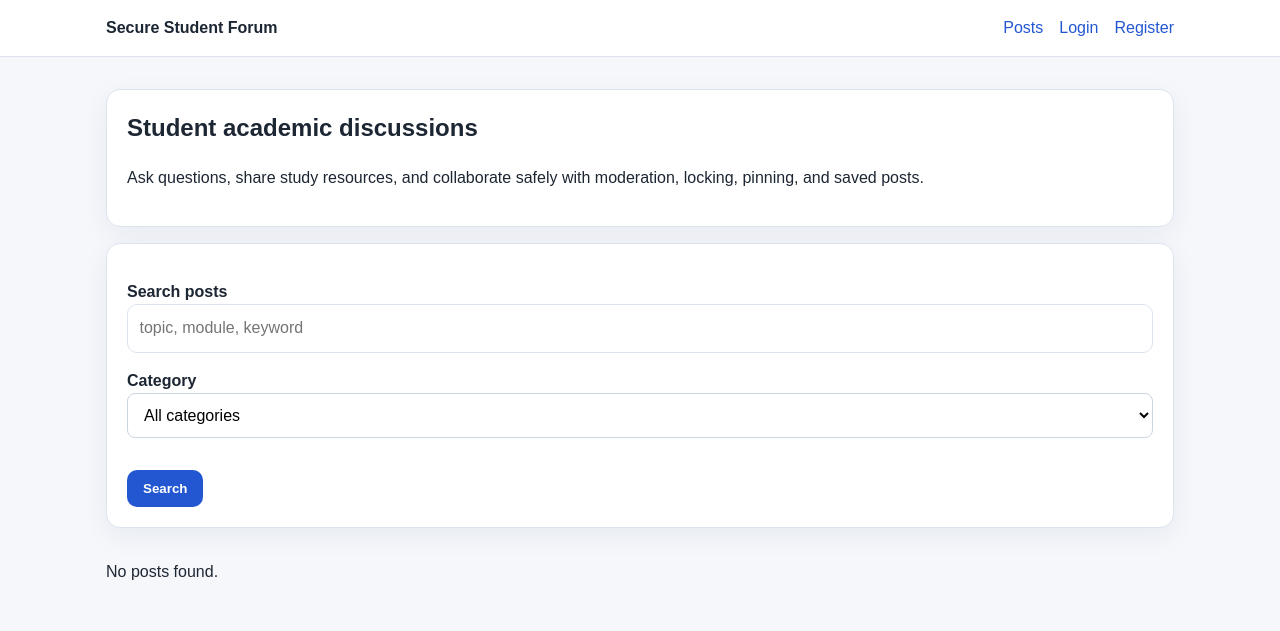
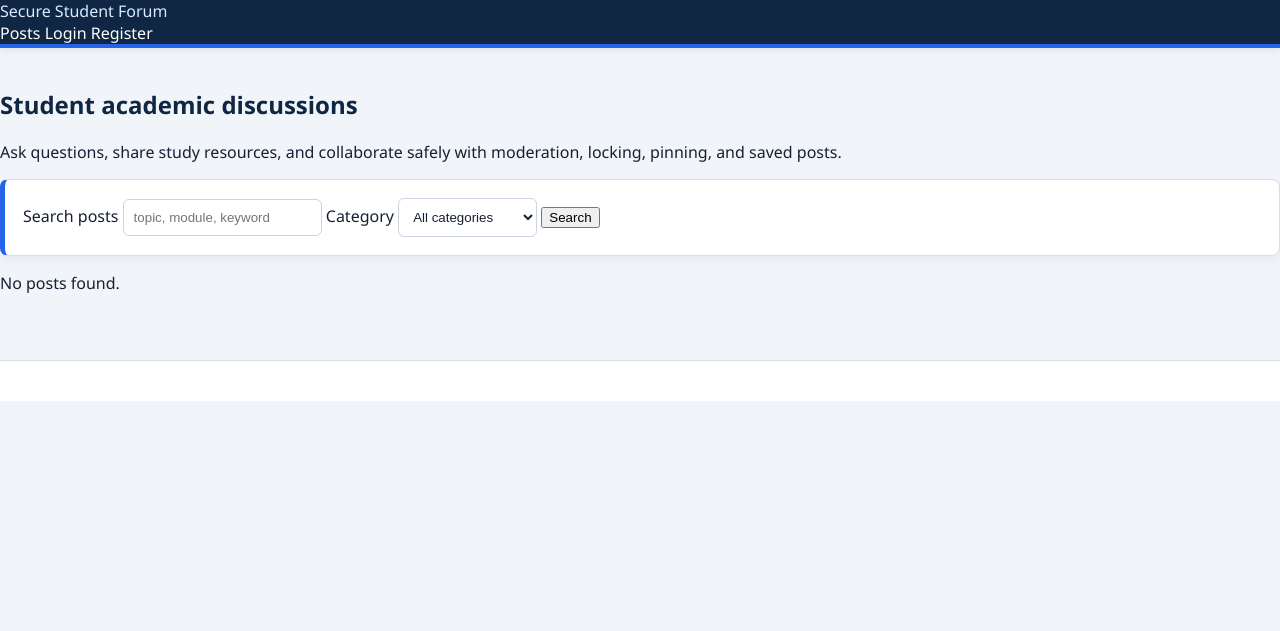
Before and after one commit to teoks/SITsecure2516, a Flask app: page / in a window 1280 px wide. Shown: the top 631 px of the page. Run offline with Flask 3, Linux system fonts and the light colour scheme.

Commit message:
Change in CSS2

```diff
--- a/app/static/css/style.css
+++ b/app/static/css/style.css
@@ -1,106 +1,239 @@
-:root {
-    --bg: #f5f7fb;
-    --panel: #ffffff;
-    --text: #1d2633;
-    --muted: #607086;
-    --primary: #2357d1;
-    --border: #dce3ef;
-    --danger: #a92828;
-    --success: #146c43;
-}
-* { box-sizing: border-box; }
 body {
+    background: #f1f5f9;
+    font-family: "Segoe UI", Roboto, Arial, sans-serif;
+    color: #172033;
     margin: 0;
-    font-family: Arial, Helvetica, sans-serif;
-    color: var(--text);
-    background: var(--bg);
-    line-height: 1.5;
-}
-a { color: var(--primary); text-decoration: none; }
-a:hover, a:focus { text-decoration: underline; }
-.site-header { background: var(--panel); border-bottom: 1px solid var(--border); }
-.nav {
-    max-width: 1100px;
-    margin: 0 auto;
-    padding: 1rem;
-    display: flex;
-    align-items: center;
-    justify-content: space-between;
-    gap: 1rem;
-}
-.brand { font-weight: 700; color: var(--text); }
-.nav-links { display: flex; align-items: center; gap: 1rem; flex-wrap: wrap; }
-.container { max-width: 1100px; margin: 2rem auto; padding: 0 1rem; }
-.card, .post-card, .hero {
-    background: var(--panel);
-    border: 1px solid var(--border);
-    border-radius: 14px;
-    padding: 1.25rem;
-    margin-bottom: 1rem;
-    box-shadow: 0 8px 28px rgba(24, 40, 72, 0.06);
-}
-.narrow { max-width: 560px; margin-left: auto; margin-right: auto; }
-.hero h1 { margin-top: 0; }
-label { display: block; font-weight: 700; margin-top: 1rem; }
-input, textarea, select {
-    width: 100%;
-    padding: 0.72rem;
-    border: 1px solid var(--border);
-    border-radius: 10px;
-    font: inherit;
-    background: #fff;
-}
-textarea { resize: vertical; }
-button, .button {
-    display: inline-block;
-    margin-top: 1rem;
-    padding: 0.7rem 1rem;
-    border: 0;
-    border-radius: 10px;
-    background: var(--primary);
-    color: #fff;
-    font-weight: 700;
-    cursor: pointer;
-}
-button:hover, .button:hover { filter: brightness(0.95); text-decoration: none; }
-.secondary { background: #56657a; }
-.danger { background: var(--danger); }
-.danger-text { color: var(--danger); }
-.inline-form { display: inline; margin: 0; }
-.link-button {
-    background: transparent;
-    color: var(--primary);
-    border: 0;
     padding: 0;
-    margin: 0;
-    font: inherit;
-    font-weight: 400;
-}
-.flash { padding: 0.8rem 1rem; border-radius: 10px; margin-bottom: 0.6rem; }
-.flash-success { background: #d1e7dd; color: #0f5132; }
-.flash-danger { background: #f8d7da; color: #842029; }
-.flash-warning { background: #fff3cd; color: #664d03; }
-.flash-info { background: #cff4fc; color: #055160; }
-.post-meta, .comment-meta, .author, .hint { color: var(--muted); font-size: 0.92rem; }
-.post-body { white-space: pre-wrap; }
-.post-list { display: grid; grid-template-columns: repeat(auto-fit, minmax(280px, 1fr)); gap: 1rem; }
-.comment { border-top: 1px solid var(--border); padding-top: 1rem; margin-top: 1rem; }
-.actions { display: flex; align-items: center; gap: 0.75rem; flex-wrap: wrap; }
-.actions.small { font-size: 0.9rem; }
-.details { display: grid; grid-template-columns: 160px 1fr; gap: 0.5rem 1rem; }
-.details dt { font-weight: 700; }
-.stats-grid { display: grid; grid-template-columns: repeat(auto-fit, minmax(140px, 1fr)); gap: 1rem; }
-.stats-grid div { border: 1px solid var(--border); border-radius: 12px; padding: 1rem; }
-.stats-grid strong { display: block; font-size: 2rem; }
-table { width: 100%; border-collapse: collapse; margin-top: 1rem; }
-th, td { border-bottom: 1px solid var(--border); padding: 0.75rem; text-align: left; vertical-align: top; }
-.site-footer { max-width: 1100px; margin: 2rem auto; padding: 0 1rem; color: var(--muted); }
-@media (max-width: 700px) {
-    .nav { align-items: flex-start; flex-direction: column; }
-    .details { grid-template-columns: 1fr; }
-    table { display: block; overflow-x: auto; }
 }
 
-.badge { display: inline-block; padding: 0.2rem 0.45rem; border-radius: 999px; background: #e8f1ff; font-size: 0.8rem; font-weight: 700; }
-.badge.warning { background: #fff1d6; }
-select { width: 100%; padding: 0.75rem; border: 1px solid #cbd5e1; border-radius: 0.5rem; margin-bottom: 1rem; }
+a {
+    color: #1e40af;
+    text-decoration: none;
+}
+
+a:hover {
+    text-decoration: underline;
+}
+
+h1, h2, h3, h4, h5, h6 {
+    color: #0f2742;
+    font-weight: 600;
+}
+
+/* Navbar */
+.navbar,
+header,
+.topbar {
+    background: #0f2742 !important;
+    color: white;
+    border-bottom: 4px solid #2563eb;
+    box-shadow: 0 2px 8px rgba(0, 0, 0, 0.08);
+}
+
+.navbar a,
+header a,
+.topbar a,
+.navbar-brand,
+.nav-link {
+    color: white !important;
+}
+
+.navbar a:hover,
+header a:hover,
+.topbar a:hover,
+.nav-link:hover {
+    color: #dbeafe !important;
+    text-decoration: none;
+}
+
+/* Main layout containers */
+.container,
+.container-fluid,
+main {
+    padding-top: 20px;
+    padding-bottom: 20px;
+}
+
+/* Card / forum panels */
+.card,
+.post-card,
+.forum-card,
+.comment-card,
+.list-group-item,
+.table,
+.alert {
+    background: #ffffff;
+    border: 1px solid #d8dee9;
+    border-radius: 8px;
+}
+
+/* Stronger forum section style */
+.card,
+.post-card,
+.forum-card {
+    border-left: 5px solid #2563eb;
+    box-shadow: 0 3px 10px rgba(15, 39, 66, 0.06);
+    padding: 18px;
+    margin-bottom: 16px;
+}
+
+.card-title,
+.post-title,
+.forum-title {
+    color: #0f2742;
+    font-weight: 600;
+}
+
+/* Buttons */
+.btn-primary,
+button.btn-primary,
+input[type="submit"].btn-primary {
+    background: #1e40af !important;
+    border: none !important;
+    color: white !important;
+    border-radius: 6px;
+    padding: 10px 18px;
+    font-weight: 600;
+}
+
+.btn-primary:hover,
+button.btn-primary:hover,
+input[type="submit"].btn-primary:hover {
+    background: #1e3a8a !important;
+}
+
+.btn-secondary {
+    background: #e2e8f0;
+    border: 1px solid #cbd5e1;
+    color: #172033;
+    border-radius: 6px;
+}
+
+.btn-secondary:hover {
+    background: #cbd5e1;
+}
+
+/* Forms */
+input,
+textarea,
+select,
+.form-control {
+    border: 1px solid #cbd5e1 !important;
+    border-radius: 6px !important;
+    padding: 10px !important;
+    background: #ffffff;
+    color: #172033;
+}
+
+input:focus,
+textarea:focus,
+select:focus,
+.form-control:focus {
+    border-color: #2563eb !important;
+    box-shadow: 0 0 0 0.2rem rgba(37, 99, 235, 0.15) !important;
+    outline: none;
+}
+
+/* Tables */
+table {
+    background: white;
+    border-collapse: collapse;
+    width: 100%;
+}
+
+table th {
+    background: #eff6ff;
+    color: #0f2742;
+    font-weight: 600;
+}
+
+table th,
+table td {
+    border: 1px solid #d8dee9;
+    padding: 12px;
+    text-align: left;
+}
+
+/* Sidebar */
+.sidebar,
+.side-panel,
+aside {
+    background: #ffffff;
+    border: 1px solid #d8dee9;
+    border-radius: 8px;
+    padding: 16px;
+    box-shadow: 0 2px 8px rgba(15, 39, 66, 0.05);
+}
+
+.sidebar a,
+.side-panel a,
+aside a {
+    color: #1e40af;
+    display: block;
+    margin-bottom: 8px;
+}
+
+.sidebar a:hover,
+.side-panel a:hover,
+aside a:hover {
+    color: #1e3a8a;
+}
+
+/* Badges */
+.badge,
+.tag {
+    background: #dbeafe;
+    color: #1e3a8a;
+    border-radius: 999px;
+    padding: 5px 10px;
+    font-size: 12px;
+    font-weight: 600;
+}
+
+/* Alerts */
+.alert-success {
+    background: #ecfdf5;
+    border: 1px solid #10b981;
+    color: #065f46;
+}
+
+.alert-danger,
+.alert-error {
+    background: #fef2f2;
+    border: 1px solid #ef4444;
+    color: #991b1b;
+}
+
+.alert-warning {
+    background: #fffbeb;
+    border: 1px solid #f59e0b;
+    color: #92400e;
+}
+
+.alert-info {
+    background: #eff6ff;
+    border: 1px solid #3b82f6;
+    color: #1e40af;
+}
+
+/* Footer */
+footer {
+    background: #ffffff;
+    border-top: 1px solid #d8dee9;
+    color: #475569;
+    padding: 20px 0;
+    margin-top: 30px;
+}
+
+/* Utility spacing */
+.section-title {
+    color: #0f2742;
+    font-weight: 700;
+    margin-bottom: 16px;
+}
+
+.muted,
+.text-muted,
+small {
+    color: #64748b !important;
+}
```
